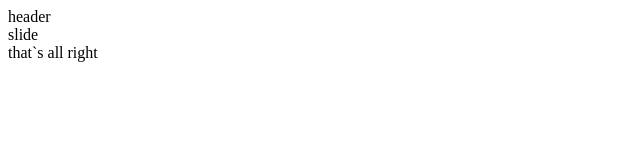
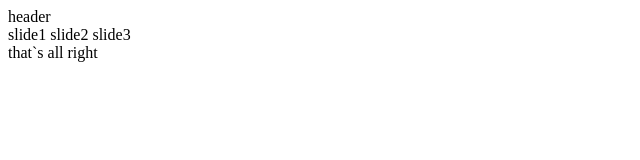
Before and after one commit to AKIHI021/git-github, a plain HTML site: page index.html in a window 1280 px wide. Shown: the full height of the page, 0-640 px from the left. Drawn offline with Linux system fonts and the light colour scheme.

Commit message:
slider updated

```diff
--- a/index.html
+++ b/index.html
@@ -10,7 +10,9 @@
         header
     </header>
     <div class="slider">
-        slide
+        slide1
+        slide2
+        slide3
     </div>
     <footer>
     that`s all right
```
